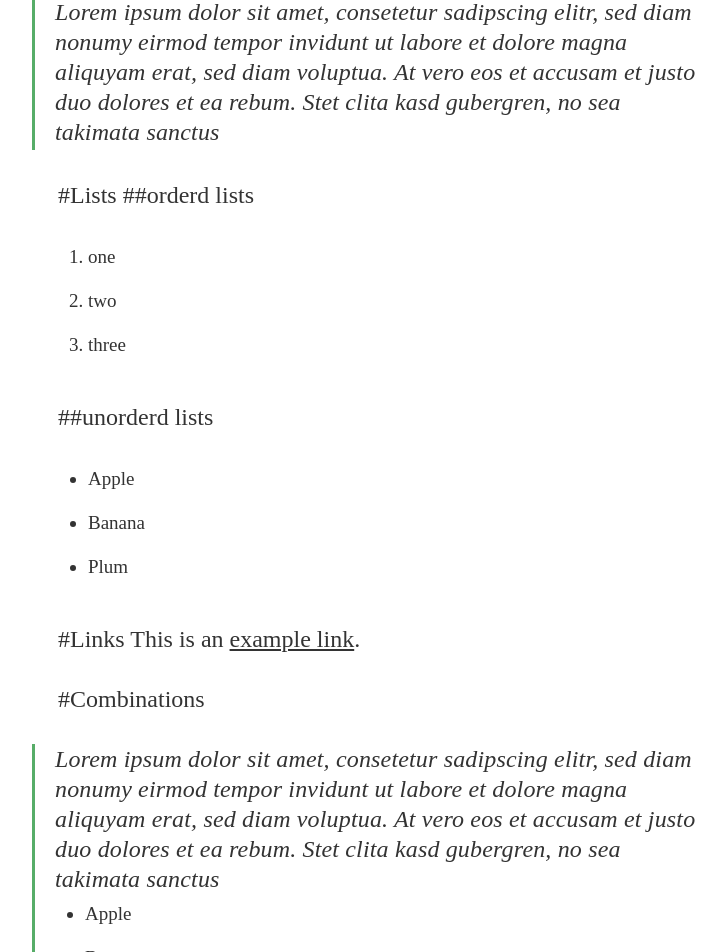
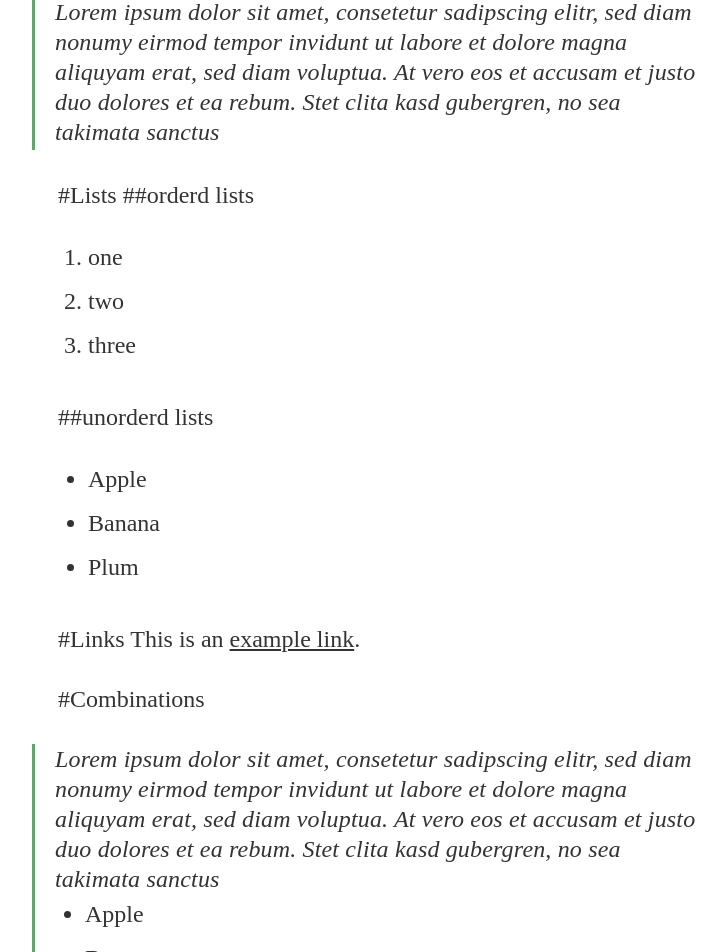
Before and after one commit to ppcj2/ppcj2.github.io, a Jekyll site: the page built from _posts/2014-11-30-mediator_features.markdown, in a window 1280 px wide. Shown: the part 1183-2135 px from the top of the page, without its empty margins (262-988 px from the left). Built offline with Jekyll 4.4.1, drawn with Linux system fonts in a browser that asks for light colours; nearby versions of some CDN libraries; some web fonts are replaced.

Commit message:
change font size

```diff
--- a/css/main.sass
+++ b/css/main.sass
@@ -182,7 +182,7 @@ body
   padding: 16px 0
   span
     color: #b3b3b1
-    font-size: $rs/8*5
+    font-size: $rs/8*7
     text-transform: uppercase
     letter-spacing: 1px
 
@@ -438,7 +438,7 @@ body
       padding: 0
       font-weight: 400
       font-style: normal
-      font-size: 19px
+      font-size: 24px
       line-height: 30px
       margin-left: 30px
       margin-bottom: 12px
```
